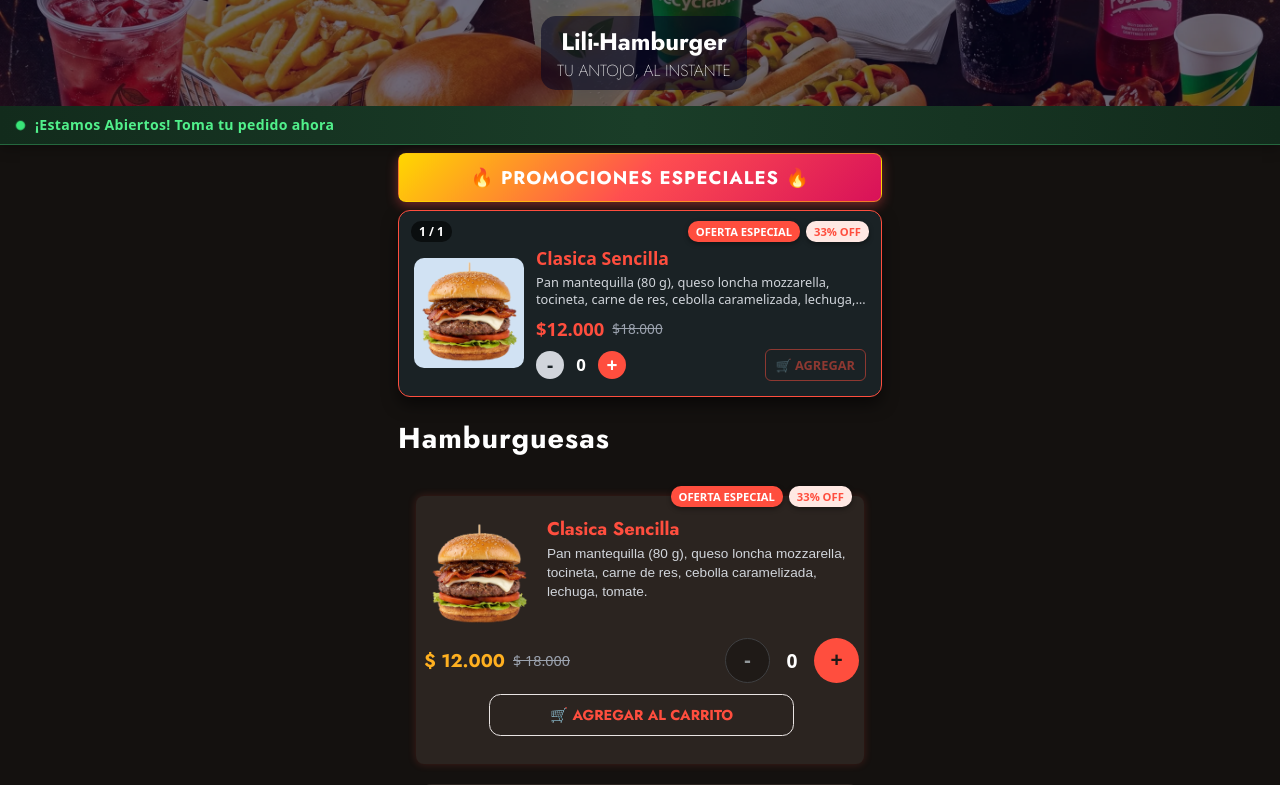
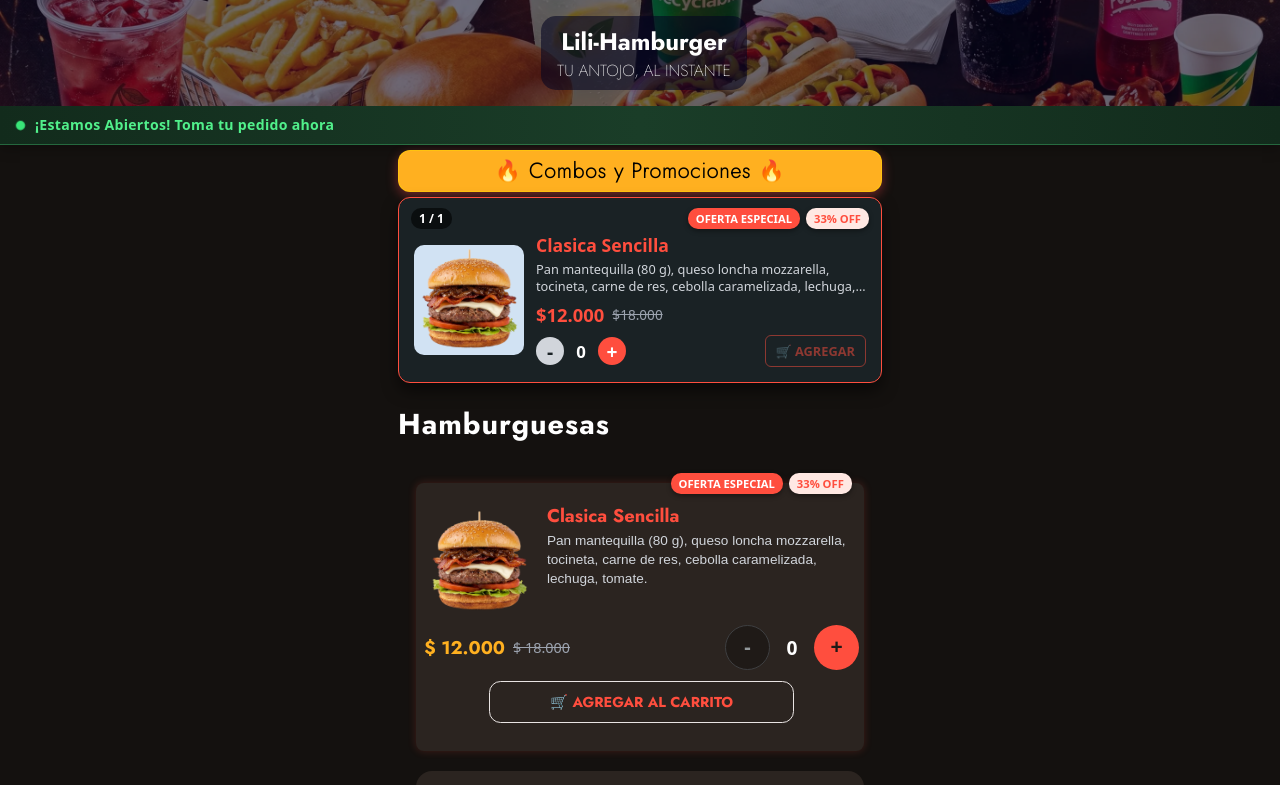
Before and after one commit to AlexHurPi/lili-burguer, a React (Vite) app: page /#/ in a window 1280 px wide. Shown: the top 785 px of the page. Built offline with nearby package versions, Linux system fonts and the light colour scheme; no server answers; the database is empty.

Commit message:
commit39 Nuevo estilo a banner de promociones

```diff
--- a/src/components/promoCarousel/PromoCarousel.jsx
+++ b/src/components/promoCarousel/PromoCarousel.jsx
@@ -164,7 +164,7 @@ const PromoCarousel = () => {
     <section className="promo-carousel-container">
       {/* Encabezado / Divisor temático */}
       <div className="promo-header-divider">
-        <h3>🔥 PROMOCIONES ESPECIALES 🔥</h3>
+        <h3>🔥 Combos y Promociones 🔥</h3>
       </div>
 
       <div className="promo-carousel-wrapper">
--- a/src/components/promoCarousel/promoCarousel-styles.css
+++ b/src/components/promoCarousel/promoCarousel-styles.css
@@ -16,13 +16,15 @@
 .promo-header-divider {
   position: relative; /* Posiciona la luz dentro del contenedor */
   overflow: hidden;   /* Mantiene el reflejo dentro de los bordes */
-  background: linear-gradient(135deg, #FFD700 0%, #FF4E50 50%, #D81159 100%);
-  color: #ffffff;
+  /*background: linear-gradient(135deg, #FFD700 0%, #FF4E50 50%, #D81159 100%);*/
+  background-color: #FFB020;
+  /*color: #ffffff;*/
   border: 1px solid rgba(255, 215, 0, 0.5);
-  padding: 10px 5px;
-  border-radius: 8px;
+  padding: 5px;
+  border-radius: 12px;
   text-align: center;
-  margin: 0.5rem;
+  margin-block: 0.3rem;
+  margin-inline: 0.5rem;
   box-shadow: 0 4px 12px rgba(255, 78, 80, 0.4);
 }
 
@@ -59,11 +61,12 @@
 
 .promo-header-divider h3 {
   margin: 0;
-  font-size: 1.15rem;
+  font-size: 1.3rem;
   font-weight: 700;
-  font-family: jost-bold, sans-serif;
+  font-family: jost-ExtraLight, sans-serif;
+  color: #000000;
   letter-spacing: 1px;
-  text-transform: uppercase;
+  /*text-transform: uppercase;*/
 }
 
 
```
Also changed, not shown: src/pages/Inicio.jsx (+7 -2 lines), 1 other file (tests, documents, lock files or other folders).
